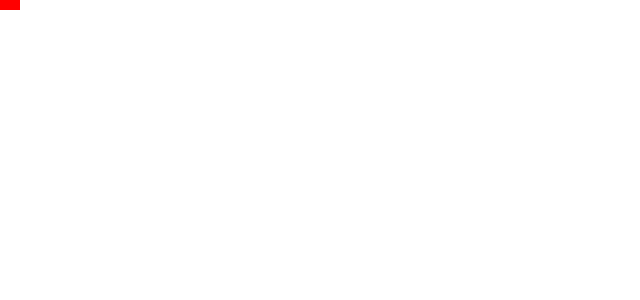
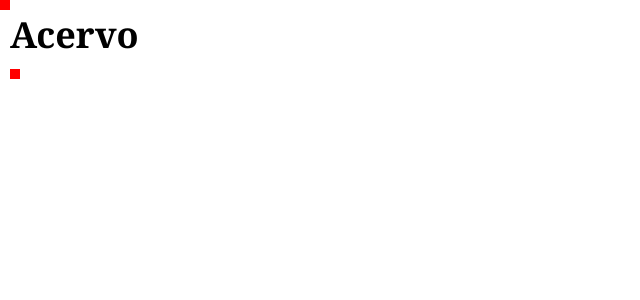
Before and after one commit to adsifspcaragua/Projeto-Hartat, a React (Vite) app: page /acervo in a window 1280 px wide. Before the commit this address had no page. Shown: the top 300 px of the page, without its empty margins (0-640 px from the left). Built offline with nearby package versions, Linux system fonts and the light colour scheme.

Commit message:
Create acervo page and route

```diff
--- a/src/components/PageRouter.jsx
+++ b/src/components/PageRouter.jsx
@@ -1,6 +1,7 @@
 import { BrowserRouter, Routes, Route } from 'react-router-dom'
 import './css/Sidebar.css'
 import Home from '../pages/Home'
+import Acervo from "../pages/Acervo";
 
 function PageRouter() {
 
@@ -8,6 +9,7 @@
         <BrowserRouter>
             <Routes>
                 <Route index element={<Home />}/>
+                <Route path="/acervo" element={<Acervo />} />
             </Routes>
         </BrowserRouter>
     )
--- /dev/null
+++ b/src/pages/Acervo.jsx
@@ -0,0 +1,7 @@
+function Acervo() {
+  return (
+    <h1>Acervo</h1>
+  )
+}
+
+export default Acervo
```
